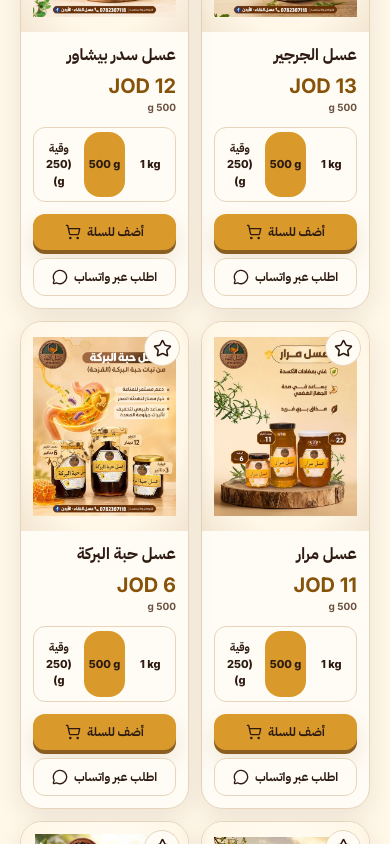
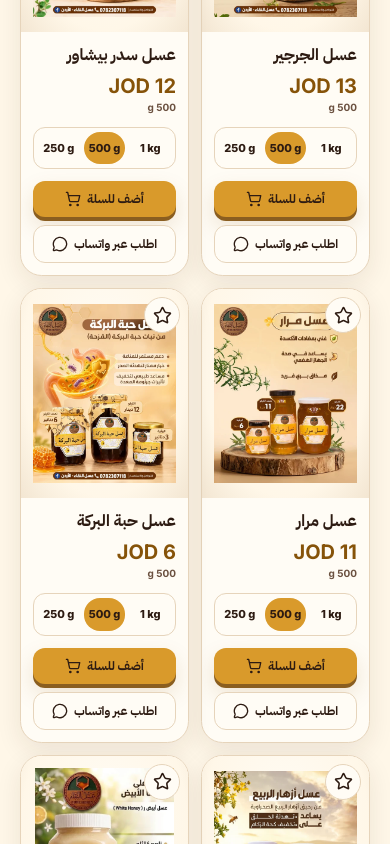
Before and after one commit to Ownahmad/naqaahoneysite, a React (Vite) app: page / in a window 390 px wide. Shown: the part 3040-3884 px from the top of the page. Built offline with nearby package versions, Linux system fonts and the light colour scheme.

Commit message:
Fit quantity chips on two-column mobile cards

```diff
--- a/src/App.tsx
+++ b/src/App.tsx
@@ -88,7 +88,7 @@ function ProductCard({ product, favorite, onFavorite, onAdd }: { product: Produc
         <div className="shrink-0 sm:text-end" dir={dir}><strong className="product-price font-display text-xl sm:text-2xl">{money(price)}</strong><span className="block text-[10px] font-bold text-zinc-400">{t(selected.label)}</span></div>
       </div>
       <div className={`relative z-20 mx-3 mb-3 grid gap-1 rounded-xl sm:mx-4 sm:mb-4 sm:gap-1.5 border border-white/5 bg-[#141414] p-1 ${product.quantities.length > 2 ? 'grid-cols-3' : product.quantities.length > 1 ? 'grid-cols-2' : 'grid-cols-1'}`} role="group" aria-label={`${t(s.selectQuantity)} ${t(product.name)}`}>
-        {product.quantities.map(item => <button key={item.key} type="button" onClick={() => setQuantityKey(item.key)} aria-pressed={quantityKey === item.key} className={`focus-ring rounded-lg px-1 py-2 text-[11px] font-extrabold sm:px-2 sm:text-xs ${quantityKey === item.key ? 'bg-[#b77c24] text-black' : 'text-[#c6ad81] hover:bg-[#222]'}`}><span dir="auto" className="block">{t(item.label)}</span>{t(item.grams) !== t(item.label) && <span dir="auto" className="mt-0.5 block text-[10px] font-normal opacity-75">{t(item.grams)}</span>}</button>)}
+        {product.quantities.map(item => <button key={item.key} type="button" onClick={() => setQuantityKey(item.key)} aria-pressed={quantityKey === item.key} className={`focus-ring rounded-lg px-0.5 py-2 text-[11px] font-extrabold sm:px-2 sm:text-xs ${quantityKey === item.key ? 'bg-[#b77c24] text-black' : 'text-[#c6ad81] hover:bg-[#222]'}`}><span dir="auto" className="block whitespace-nowrap sm:hidden">{t(item.short ?? item.label)}</span><span dir="auto" className="hidden sm:block">{t(item.label)}</span>{t(item.grams) !== t(item.label) && <span dir="auto" className="mt-0.5 hidden text-[10px] font-normal opacity-75 sm:block">{t(item.grams)}</span>}</button>)}
       </div>
       <div className="relative z-20 mx-3 mb-3 grid gap-2 sm:mx-4 sm:mb-4">
         <button type="button" onClick={() => onAdd(product, quantityKey, price)} className="honey-button flex w-full items-center justify-center gap-1.5 rounded-xl bg-[#d69b39] py-2.5 text-xs font-extrabold sm:gap-2 sm:text-sm text-black" aria-label={`${t(s.addCart)} ${t(product.name)}`}>{t(s.addCart)} <ShoppingCart size={16} /></button>
--- a/src/products.ts
+++ b/src/products.ts
@@ -2,13 +2,14 @@ import { text } from './i18n';
 
 type Localized = ReturnType<typeof text>;
 export type FilterKey = 'all' | 'honey' | 'bee' | 'dermoder';
-type QuantityOption = { key: string; label: Localized; grams: Localized; multiplier: number };
+// `short` is the chip text on phones, where the product grid is two columns wide.
+type QuantityOption = { key: string; label: Localized; grams: Localized; multiplier: number; short?: Localized };
 export type Product = { id: string; name: Localized; description: Localized; price: number; image: string; category: FilterKey; tone: Localized; quantities: QuantityOption[] };
 
 const quantities = {
   kilo: { key: 'kilo', label: text('1 kg', '1 kg'), grams: text('1 kg', '1 kg'), multiplier: 1 },
   half: { key: 'half', label: text('500 g', '500 g'), grams: text('500 g', '500 g'), multiplier: .5 },
-  ounce: { key: 'ounce', label: text('وقية (250 g)', '250 g'), grams: text('وقية (250 g)', '250 g'), multiplier: .25 },
+  ounce: { key: 'ounce', label: text('وقية (250 g)', '250 g'), grams: text('وقية (250 g)', '250 g'), multiplier: .25, short: text('250 g', '250 g') },
   piece: { key: 'piece', label: text('قطعة', 'Piece'), grams: text('1 قطعة', '1 piece'), multiplier: 1 },
   jar: { key: 'jar', label: text('عبوة', 'Jar'), grams: text('1 عبوة', '1 jar'), multiplier: 1 },
   bottle: { key: 'bottle', label: text('عبوة', 'Bottle'), grams: text('1 عبوة', '1 bottle'), multiplier: 1 },
```
